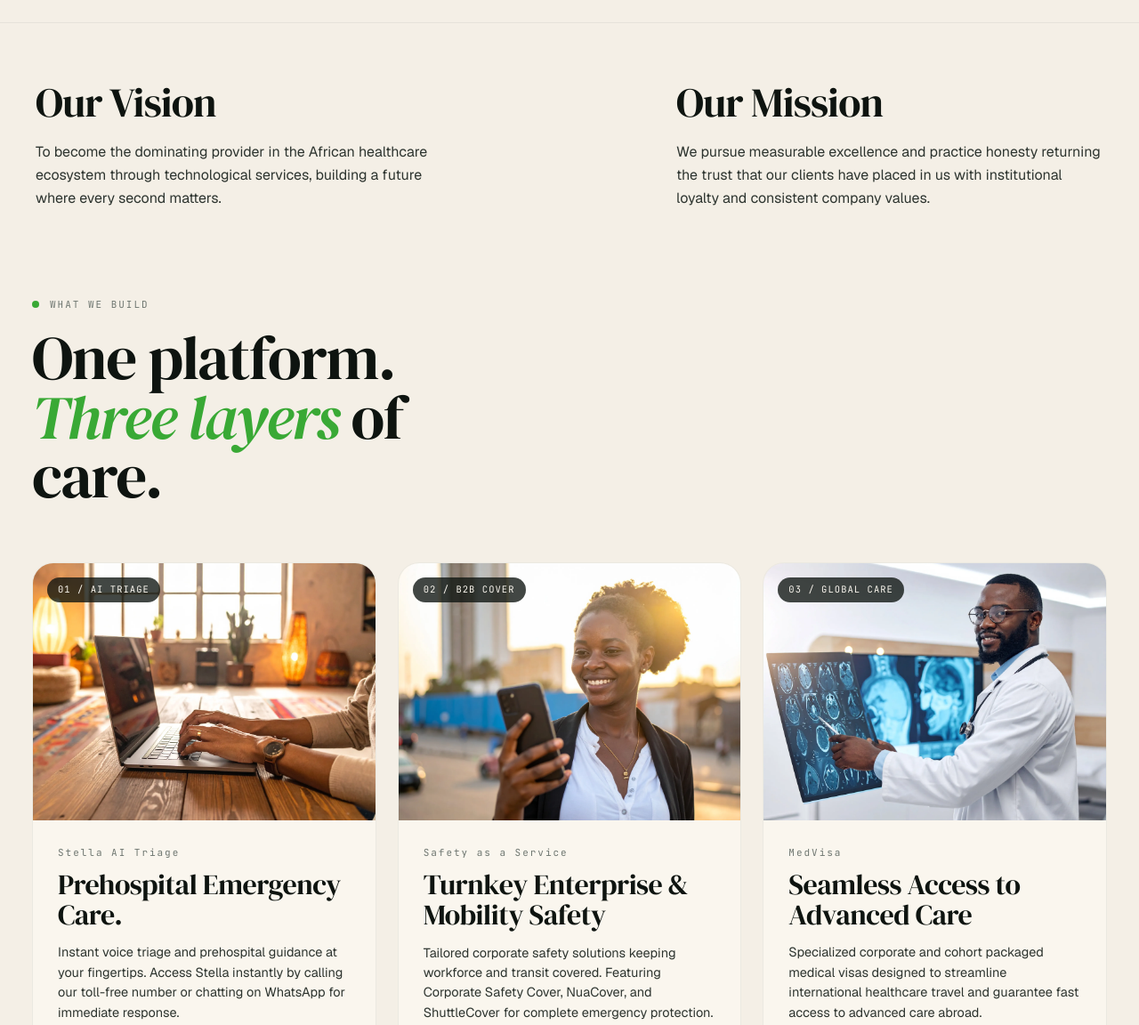
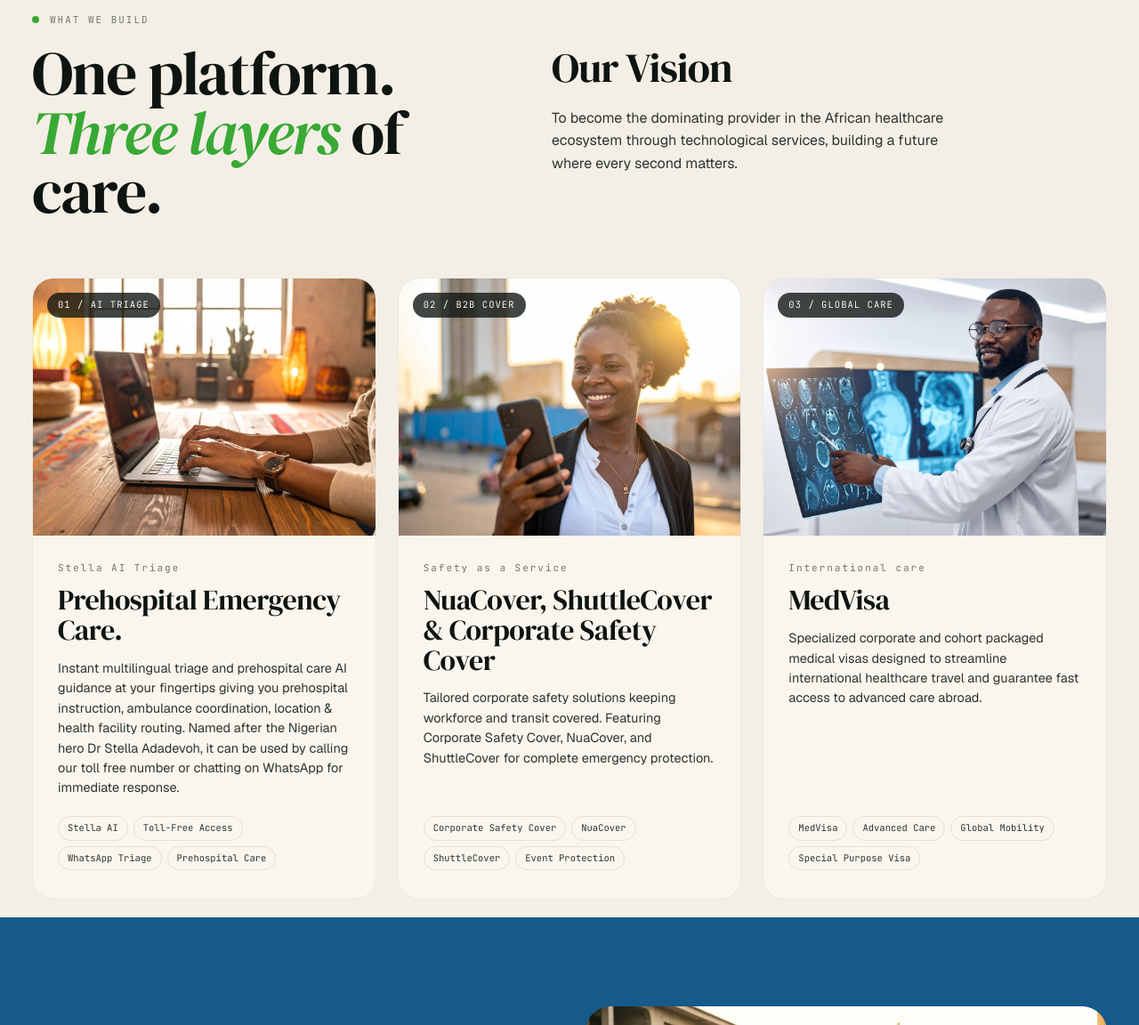
Before and after one commit to techmulan1/salvusemergency, a plain HTML site: page index.html in a window 1280 px wide. Shown: the part 1151-2303 px from the top of the page at 89% size. Drawn offline with nearby package versions, Linux system fonts and the light colour scheme.

Commit message:
made some more changes as requested

```diff
--- a/index.html
+++ b/index.html
@@ -13,13 +13,13 @@
     href="https://fonts.googleapis.com/css2?family=DM+Serif+Display:ital@0;1&family=Geist:wght@300;400;500;600;700&family=JetBrains+Mono:wght@400;500;600&display=swap"
     rel="stylesheet" />
 
-  <!-- External CSS -->
+  <!-- My external CSS Linkkk -->
   <link rel="stylesheet" href="styles.css" />
 </head>
 
 <body>
 
-  <!-- Navigation -->
+  <!-- Za navigation bar -->
   <nav class="nav">
     <div class="nav-inner container">
       <a href="#" class="brand">
@@ -43,11 +43,11 @@
     <div class="container">
       <div class="hero-grid">
         <div class="hero-text">
-          <span class="hero-pill">
+          <!-- <span class="hero-pill">
             <span class="tag">NEW</span>
             <span>Salvus Pulse — public preview</span>
             <span class="arrow">→</span>
-          </span>
+          </span> -->
           <h1>Care that<br /> <em>reaches</em> everyone,<br /> everywhere.</h1>
           <p class="hero-sub">
             Salvus Emergency is an IT and data driven health startup addressing a critical gap in global
@@ -59,7 +59,7 @@
           </div>
           <div class="hero-meta">
             <div>
-              <div class="num">100+</div>
+              <div class="num">1000+</div>
               <div class="lbl">Dispatches routed since 2024</div>
             </div>
             <div>
@@ -116,7 +116,7 @@
   </section>
 
 
-  <div class="approach-row1">
+  <!-- <div class="approach-row1">
 
 
     <div class="ar-text">
@@ -140,7 +140,7 @@
     </div>
 
 
-  </div>
+  </div> -->
 
 
 
@@ -154,6 +154,23 @@
           <span class="eyebrow">What we build</span>
           <h2>One platform.<br /><em>Three layers</em> of care.</h2>
         </div>
+
+
+
+
+        <div class="ar-text" style="margin: auto 0;">
+
+          <h3>Our Vision</h3>
+          <p>
+            To become the dominating provider in the African healthcare ecosystem through technological services,
+            building a
+            future where every second matters.
+          </p>
+
+        </div>
+
+
+
       </div>
       <div class="pf-grid">
         <!-- PRODUCT A: STELLA AI -->
@@ -165,8 +182,10 @@
           <div class="pf-card-body">
             <span class="pf-card-num">Stella AI Triage</span>
             <h3>Prehospital Emergency Care.</h3>
-            <p>Instant voice triage and prehospital guidance at your fingertips. Access Stella instantly by calling our
-              toll-free number or chatting on WhatsApp for immediate response.</p>
+            <p>Instant multilingual triage and prehospital care AI guidance at your fingertips giving you prehospital
+              instruction, ambulance coordination, location & health facility routing. Named after the Nigerian hero Dr
+              Stella Adadevoh, it can be used by calling our toll free number or chatting on WhatsApp for immediate
+              response.</p>
             <div class="pf-card-tags">
               <span class="pf-card-tag">Stella AI</span>
               <span class="pf-card-tag">Toll-Free Access</span>
@@ -184,7 +203,7 @@
           </div>
           <div class="pf-card-body">
             <span class="pf-card-num">Safety as a Service</span>
-            <h3>Turnkey Enterprise & Mobility Safety</h3>
+            <h3> NuaCover, ShuttleCover & Corporate Safety Cover </h3>
             <p>Tailored corporate safety solutions keeping workforce and transit covered. Featuring Corporate Safety
               Cover, NuaCover, and ShuttleCover for complete emergency protection.</p>
             <div class="pf-card-tags">
@@ -203,8 +222,8 @@
             <img src="assets/img-clinician.webp" alt="Clinician reviewing scans" />
           </div>
           <div class="pf-card-body">
-            <span class="pf-card-num">MedVisa</span>
-            <h3>Seamless Access to Advanced Care</h3>
+            <span class="pf-card-num">International care</span>
+            <h3>MedVisa</h3>
             <p>Specialized corporate and cohort packaged medical visas designed to streamline international healthcare
               travel and guarantee fast access to advanced care abroad.</p>
             <div class="pf-card-tags">
@@ -267,7 +286,7 @@
       <span class="eyebrow">Why we exist</span>
       <p class="mission-quote">
         Half the continent lives more than an hour from a hospital. We're building the <em>connective tissue</em> that
-        closes that hour with one API, one app, one model at a time.
+        reduces that hour with one call, one API, one service at a time.
       </p>
 
       <div style="display: flex; gap: 3rem; flex-wrap: wrap; margin-top: 2rem;">
@@ -538,7 +557,10 @@
           <h4>Products</h4>
           <ul>
             <li><a href="#platform">Stella</a></li>
-            <li><a href="#platform">Saafety as a Service</a></li>
+            <li><a href="#platform">NuaCover</a></li>
+            <li><a href="#platform">ShuttleCover</a></li>
+            <li><a href="#platform">Cooporate Safety Cover</a></li>
+            <!-- <li><a href="#platform">Saafety as a Service</a></li> -->
             <li><a href="#platform">MedVisa</a></li>
 
           </ul>
```
